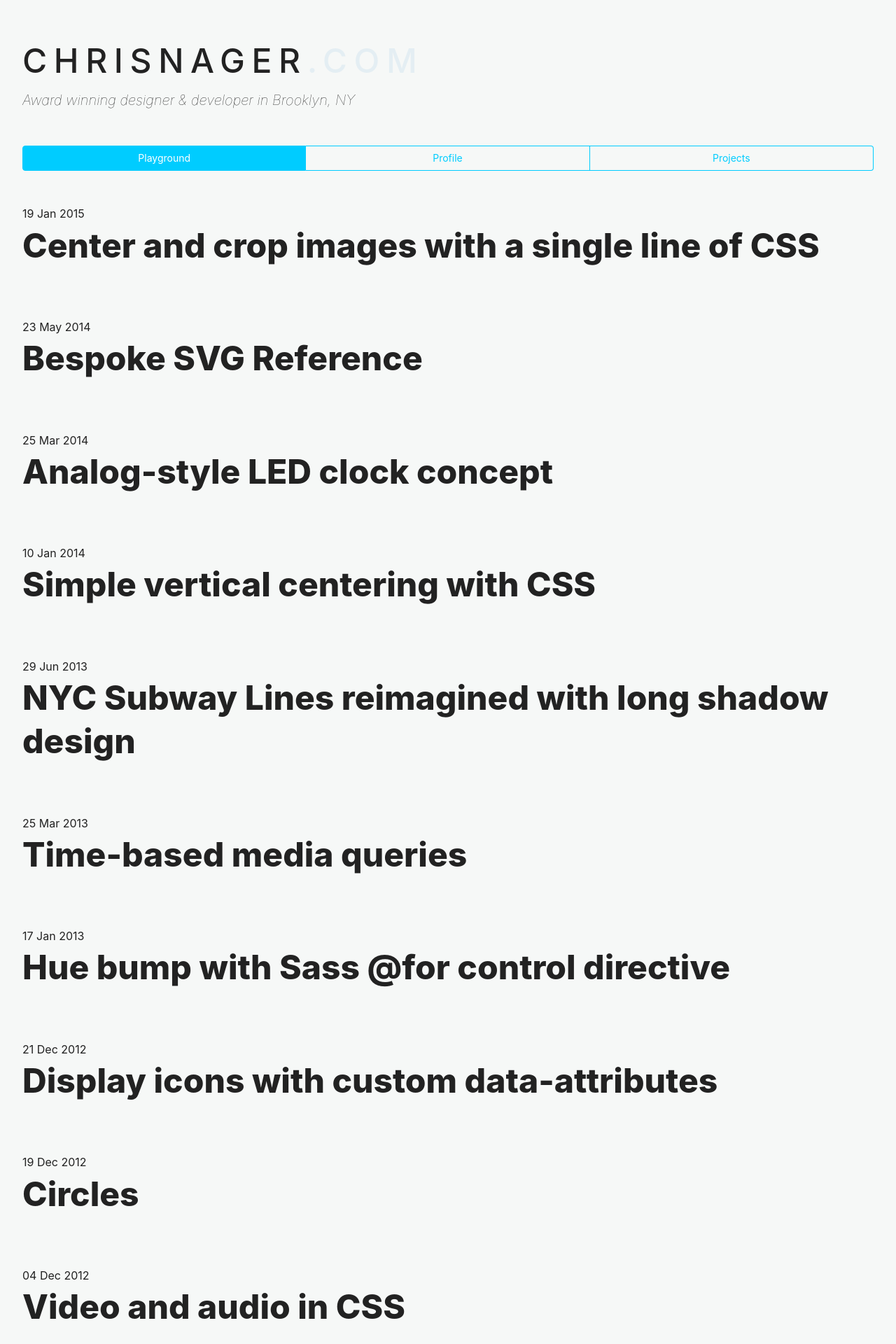
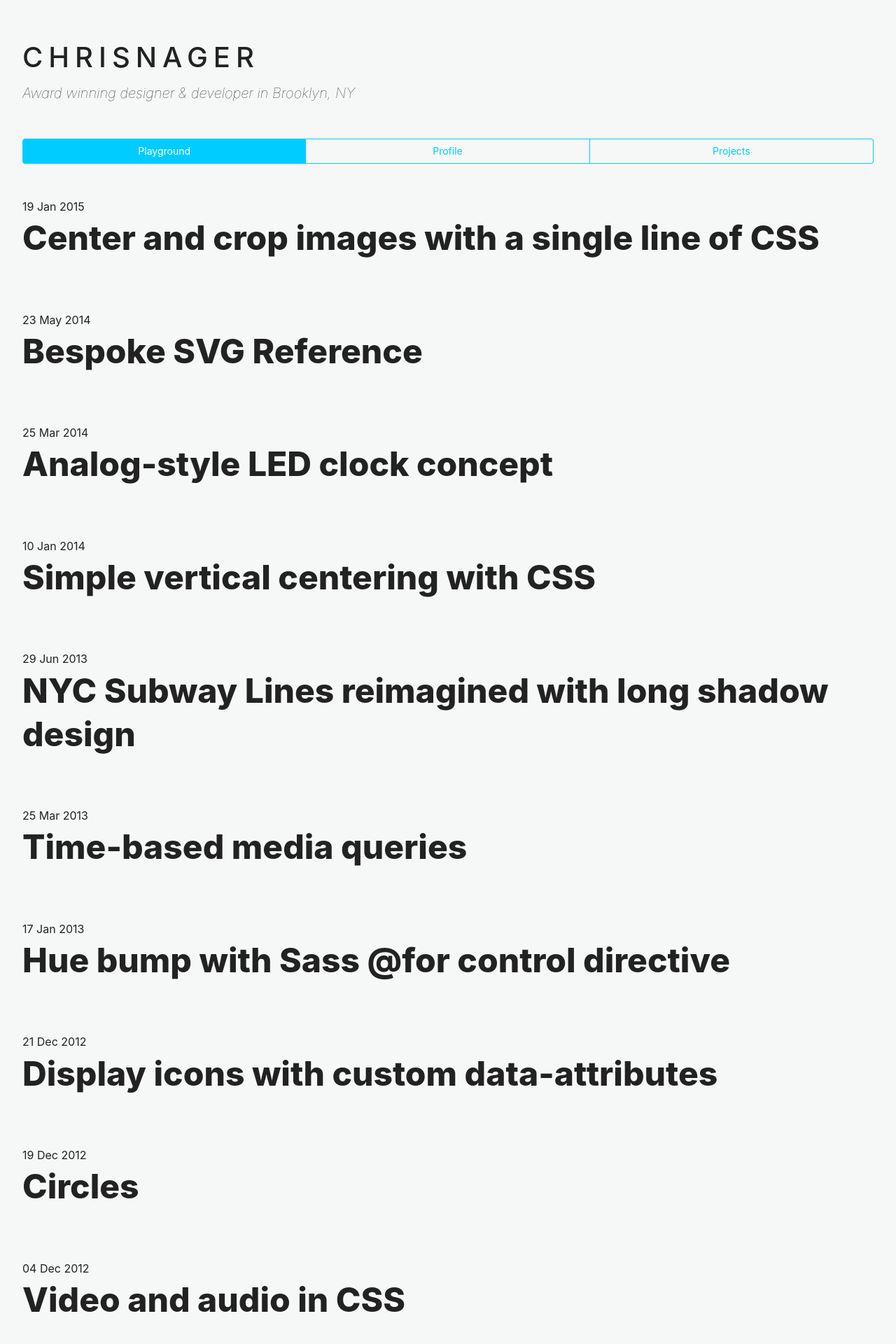
Before and after one commit to chrisnager/chrisnager.github.io, a Jekyll site: the page built from index.html, in a window 1280 px wide. Shown: the top 1920 px of the page at 70% size. Built offline with Jekyll 4.4.1, drawn with Linux system fonts in a browser that asks for light colours; nearby versions of some CDN libraries; library files that are not in the unit come from our copies.

Commit message:
Remove .com

```diff
--- a/_layouts/default.html
+++ b/_layouts/default.html
@@ -44,7 +44,7 @@
     <body>
         <div class="site">
             <header class="header">
-                <h1 class="logo"><a href="/">ChrisNager<span class="logo__alt">.com</span></a></h1>
+                <h1 class="logo"><a href="/">ChrisNager</a></h1>
                 <h2 class="tagline">Award winning designer &amp; developer in Brooklyn, NY</h2>
                 <ul class="nav">
                     <li class="nav__playground"><a href="/">Playground</a></li><!--
--- a/css/chrisnager.css
+++ b/css/chrisnager.css
@@ -109,7 +109,7 @@
     margin-top: 0;
     margin-bottom: 0.5rem;
     font-weight: 500;
-    font-size: 3rem;
+    font-size: 2.5rem;
     font-family: Futura, -apple-system, BlinkMacSystemFont, sans-serif;
     line-height: 1.3;
     letter-spacing: 0.2em;
@@ -124,15 +124,6 @@
 .logo > a:hover,
 .logo > a:focus {
     color: black;
-}
-
-.logo > a:hover > .logo__alt,
-.logo > a:focus > .logo__alt {
-    color: #0cf;
-}
-
-.logo__alt {
-    color: #e4eef3;
 }
 
 
```
